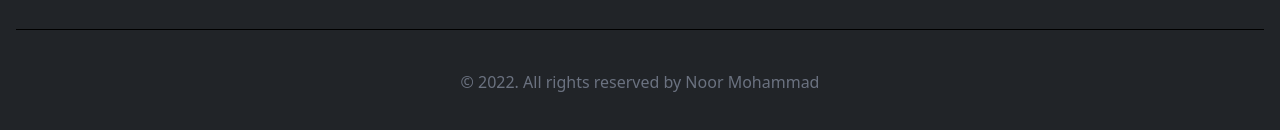
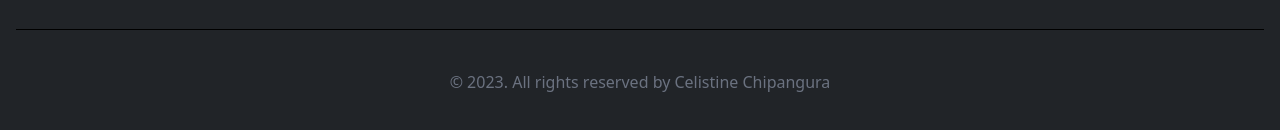
Before and after one commit to Celistine02/Myportfolio2, a React (Create React App) app: page / in a window 1280 px wide. Shown: the part 7331-7461 px from the top of the page. Built offline with nearby package versions, Linux system fonts and the light colour scheme.

Commit message:
Update FooterBottom.js

```diff
--- a/src/components/footer/FooterBottom.js
+++ b/src/components/footer/FooterBottom.js
@@ -4,7 +4,7 @@ const FooterBottom = () => {
   return (
     <div className="w-full py-10">
       <p className="text-center text-gray-500 text-base">
-        © 2022. All rights reserved by Noor Mohammad
+        © 2023. All rights reserved by Celistine Chipangura
       </p>
     </div>
   );
```
